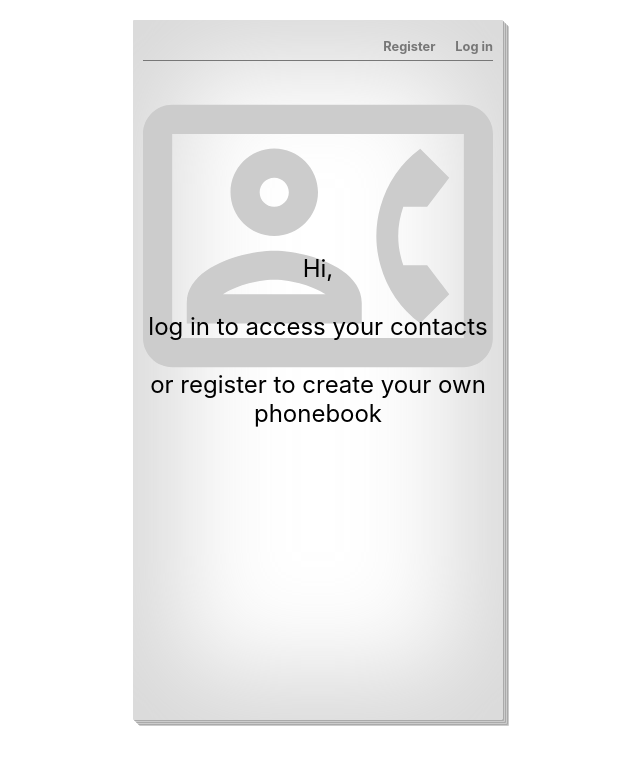
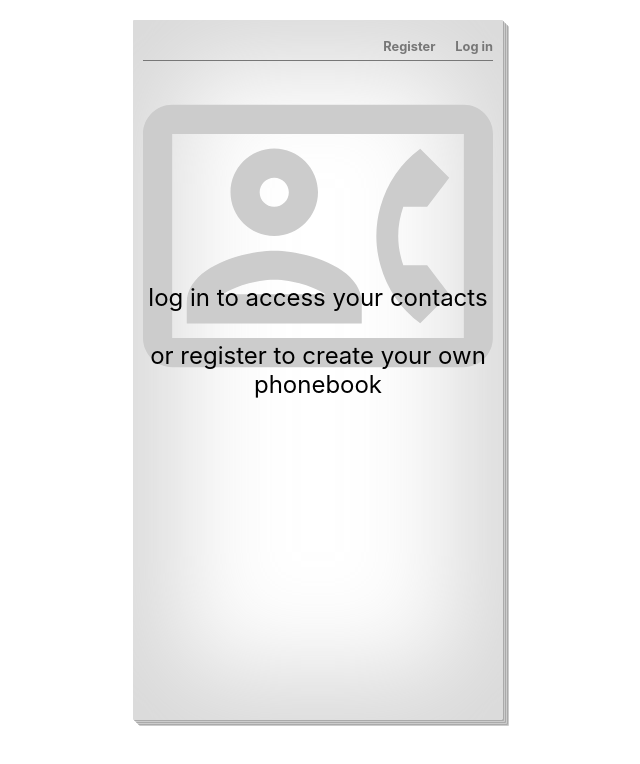
Before and after one commit to olehscherbak/goit-react-hw-08-phonebook, a React (Create React App) app: page /goit-react-hw-08-phonebook/ in a window 1280 px wide. Shown: the top 764 px of the page, without its empty margins (322-962 px from the left). Built offline with nearby package versions, Linux system fonts and the light colour scheme; no server answers; the HTML template or start-up script is replaced by a standard one.

Commit message:
Update Home.js

```diff
--- a/src/components/Home/Home.js
+++ b/src/components/Home/Home.js
@@ -4,9 +4,7 @@ export default function Home() {
   return (
     <div className={css.container}>
       <p className={css.greetings}>
-        Hi,
-        <br />
-        <br /> log in to access your contacts <br />
+        log in to access your contacts <br />
         <br />
         or register to create your own phonebook
       </p>
```
